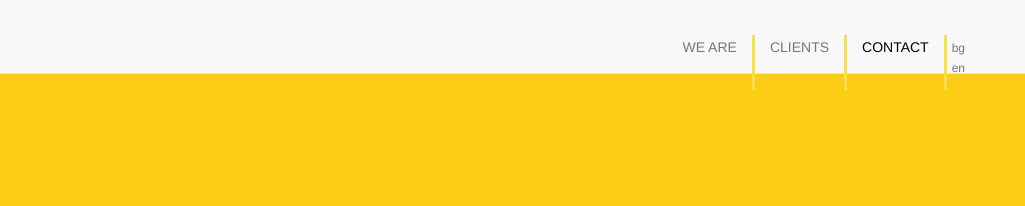
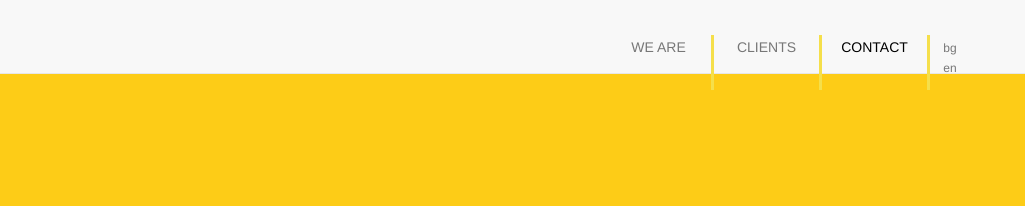
Before and after one commit to avevoxdesign/avevox.github.io, a website: page index.html in a window 1280 px wide. Shown: the top 206 px of the page, 255-1280 px from the left. Drawn offline with Linux system fonts and the light colour scheme.

Commit message:
cname file

```diff
--- a/static/css/custom.css
+++ b/static/css/custom.css
@@ -10,8 +10,14 @@
 }
 
 .nav > li > a {
+  text-align: center;
+  min-width: 105px;
   padding-top: 2px !important;
   height: 55px !important;
+}
+
+.nav > li:last-of-type > a {
+  min-width: 40px;
 }
 
 #mail-ave-vox a {
```
Also changed, not shown: 1 other file.
